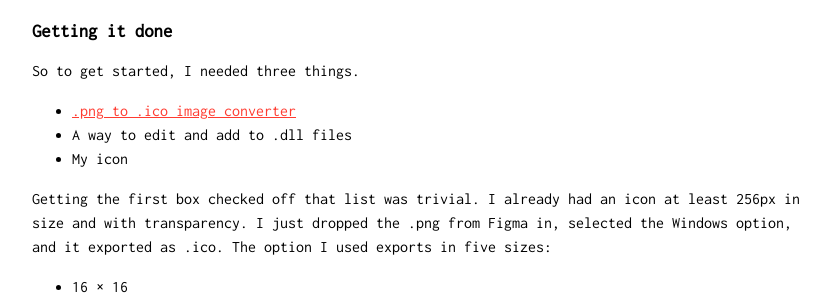
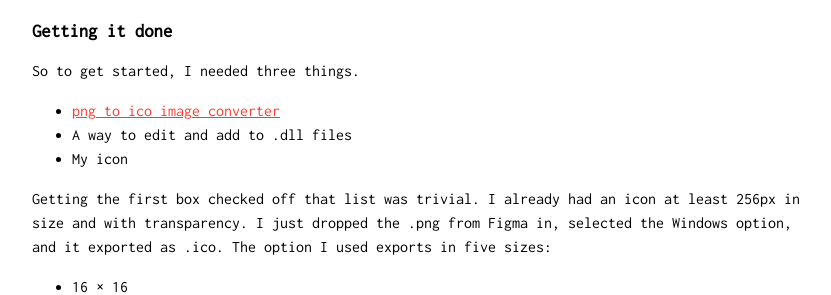
Before and after one commit to cyckl/cyckl.github.io, a Jekyll site: the page built from _posts/2020-04-25-icon-struggle.md, in a window 1280 px wide and 900 px high, scrolled down 1859 px. Shown: the part 240-535 px from the top of the window, without its empty margins (224-1055 px from the left). Built offline with Jekyll 4.4.1, drawn with Linux system fonts in a browser that asks for light colours.

Commit message:
Repair dead link 2

```diff
--- a/_posts/2020-04-25-icon-struggle.md
+++ b/_posts/2020-04-25-icon-struggle.md
@@ -49,7 +49,7 @@
 ### Getting it done
 
 So to get started, I needed three things.
-* [.png to .ico image converter](https://icoconvert.com/old.php){:target="_blank"}
+* [png to ico image converter](https://icoconvert.com/old.php){:target="_blank"}
 * A way to edit and add to .dll files
 * My icon
 
@@ -60,7 +60,7 @@
 * 48 × 48
 * 256 × 256
 
-This should do just fine for most use-cases, but if more are needed the custom option is also there. Once exported, I downloaded [Resource Hacker](http://www.angusj.com/resourcehacker){:target="_blank"}, which is a well featured program for our purposes. All I had to do was hit new, drop in the ico, and save it to a .dll file. (I had to select .dll in the save as dialog or else it saves as another format)
+This should do just fine for most use-cases, but if more are needed the custom option is also there. Once exported, I downloaded [Resource Hacker](https://www.angusj.com/resourcehacker){:target="_blank"}, which is a well featured program for our purposes. All I had to do was hit new, drop in the ico, and save it to a .dll file. (I had to select .dll in the save as dialog or else it saves as another format)
 
 Now that I had this .dll, I added some more icons and now have a portable Windows icon library!
 
```
